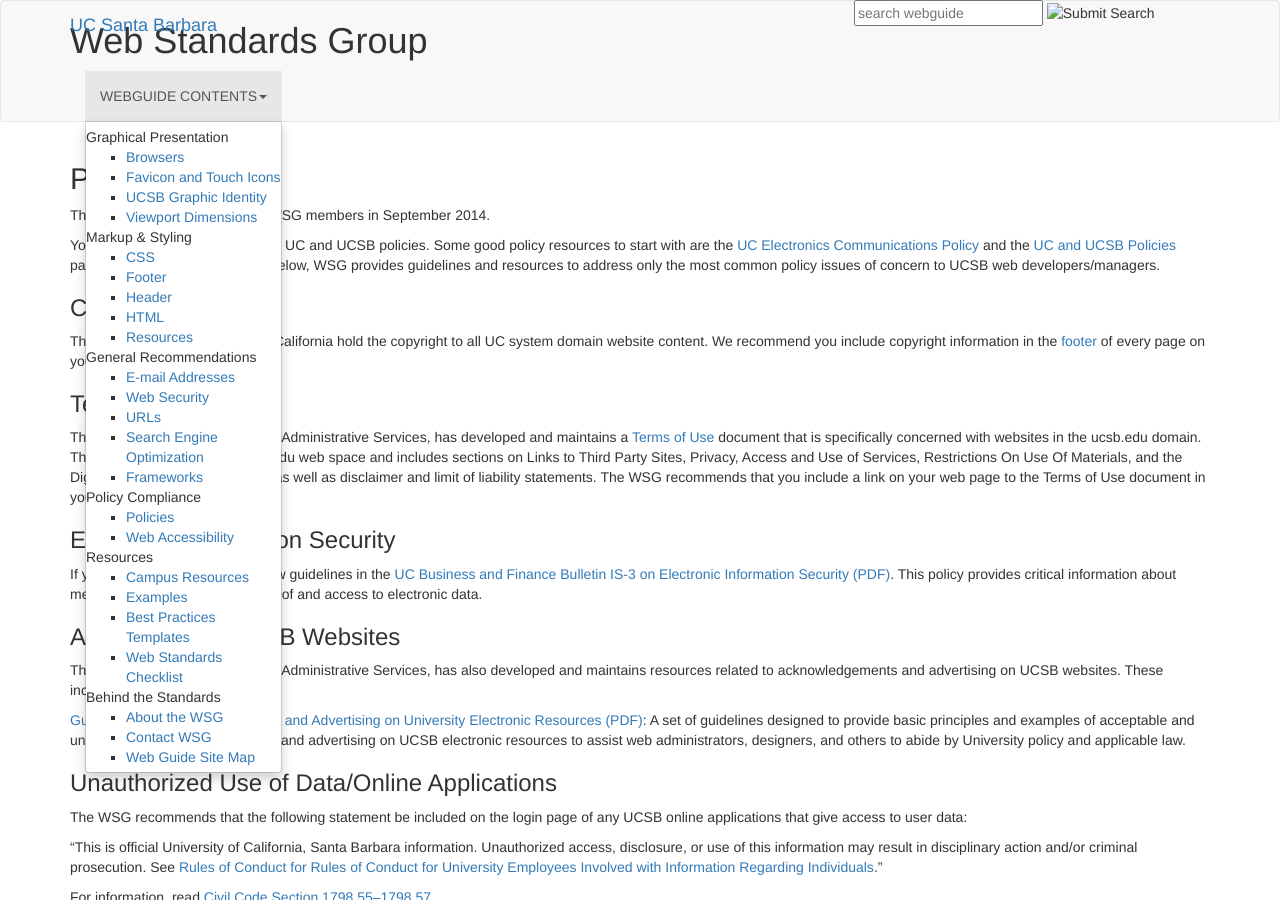
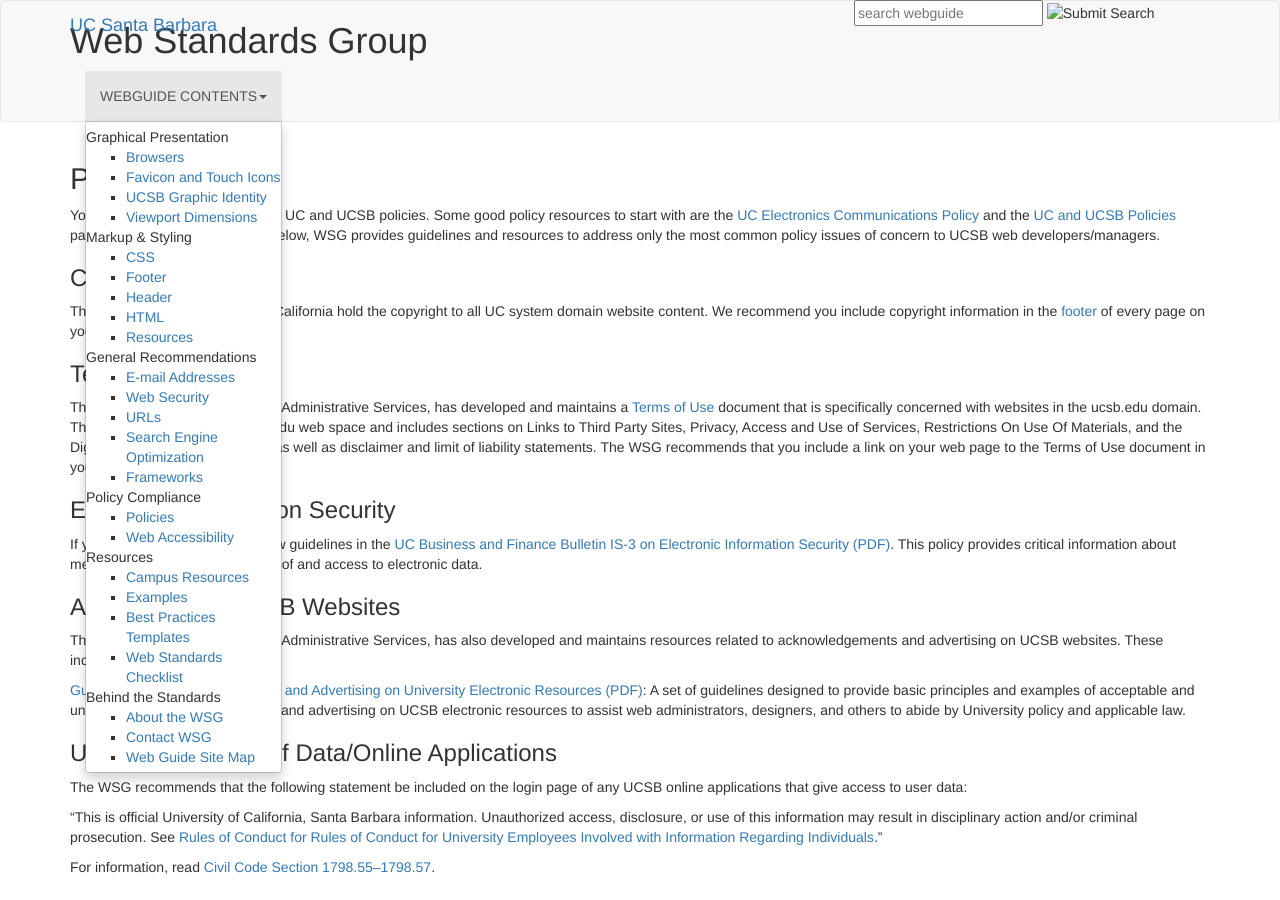
Before and after one commit to ucsb/webguide, a Jekyll site: the page built from policies.md, in a window 1280 px wide and 900 px high. Built offline with Jekyll 4.4.1, drawn with Linux system fonts in a browser that asks for light colours; nearby versions of some CDN libraries; library files that are not in the unit come from our copies.

Commit message:
Remove timestamp. Closes #219

```diff
--- a/policies.md
+++ b/policies.md
@@ -3,8 +3,6 @@
 title: Policies
 permalink: /policies/
 ---
-
-This page was last reviewed by WSG members in September 2014.
 
 Your web pages must comply with UC and UCSB policies. Some good policy
 resources to start with are the
```
